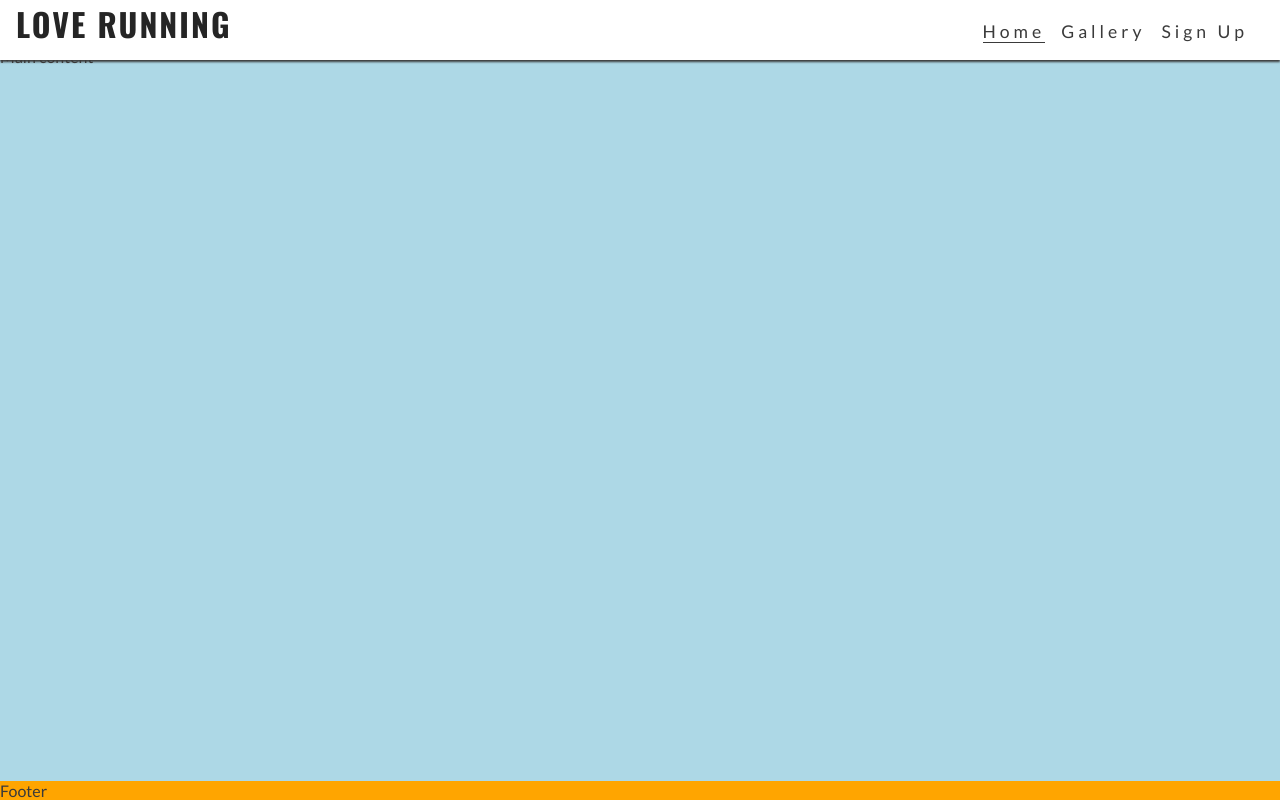
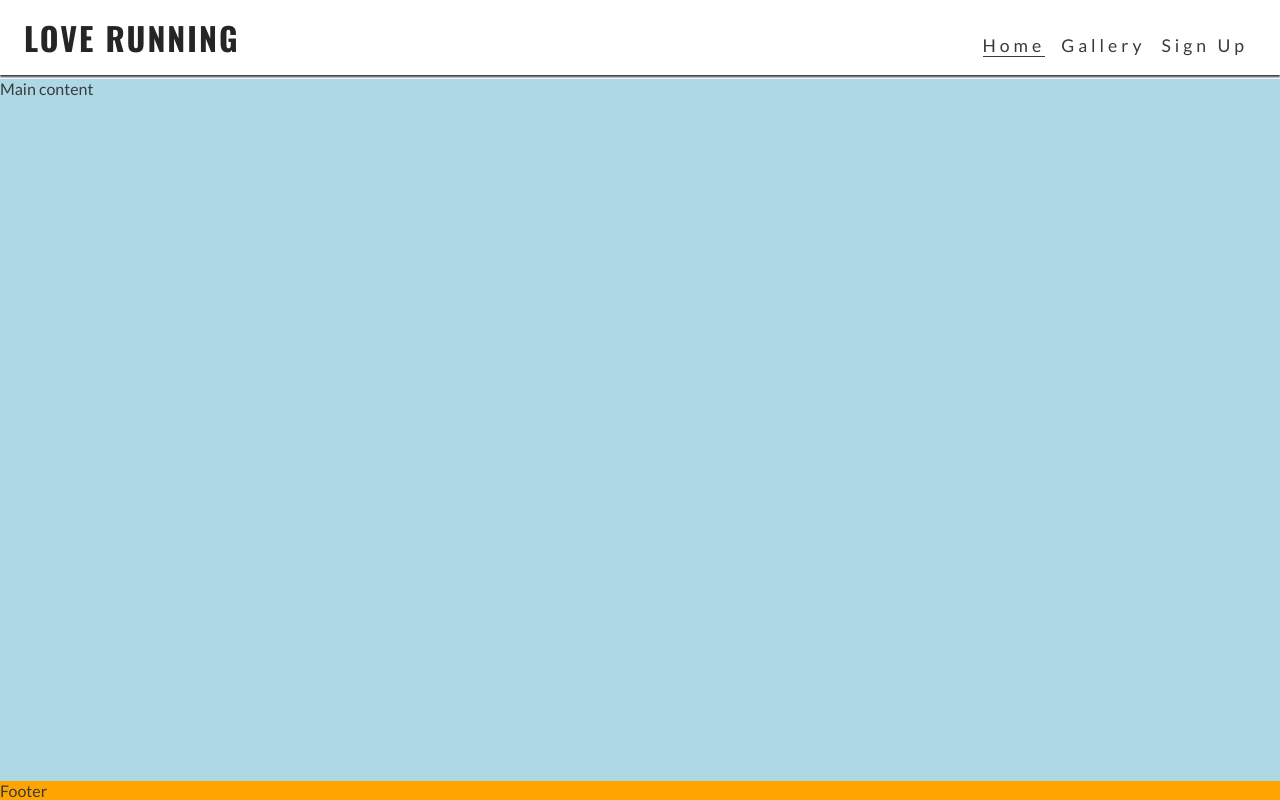
Before and after one commit to ArchivistIX/Love-Running, a plain HTML site: page index.html in a window 1280 px wide. Drawn offline with nearby package versions, Linux system fonts and the light colour scheme.

Commit message:
Make logo larger, push main down to show under larger header

```diff
--- a/assets/css/style.css
+++ b/assets/css/style.css
@@ -121,4 +121,14 @@ footer {
         display: none;
     }
 
+    #logo {
+        font-size: 200%;
+        line-height: 75px;
+        margin: 0 0.5rem;
+    }
+
+    /* Main content */
+    main {
+        margin-top: 79px;
+    }
 }
```
